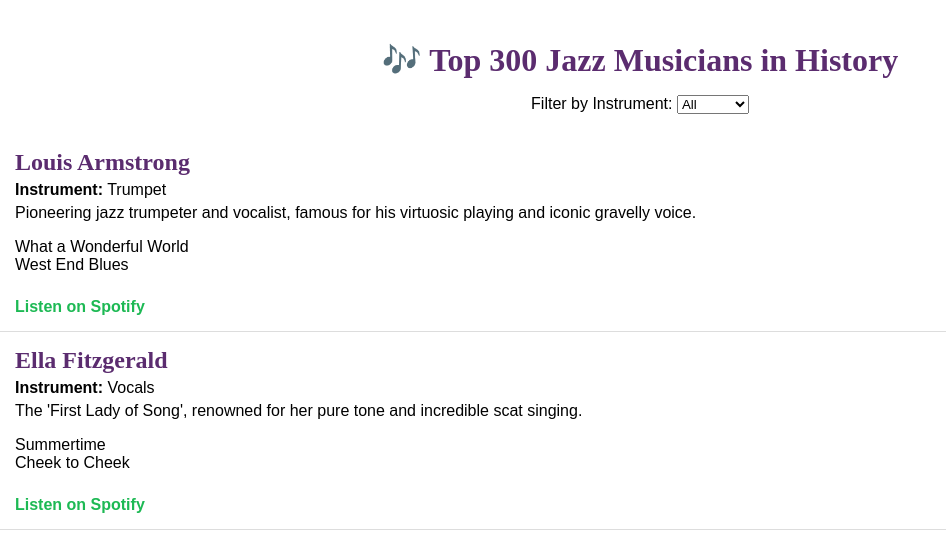
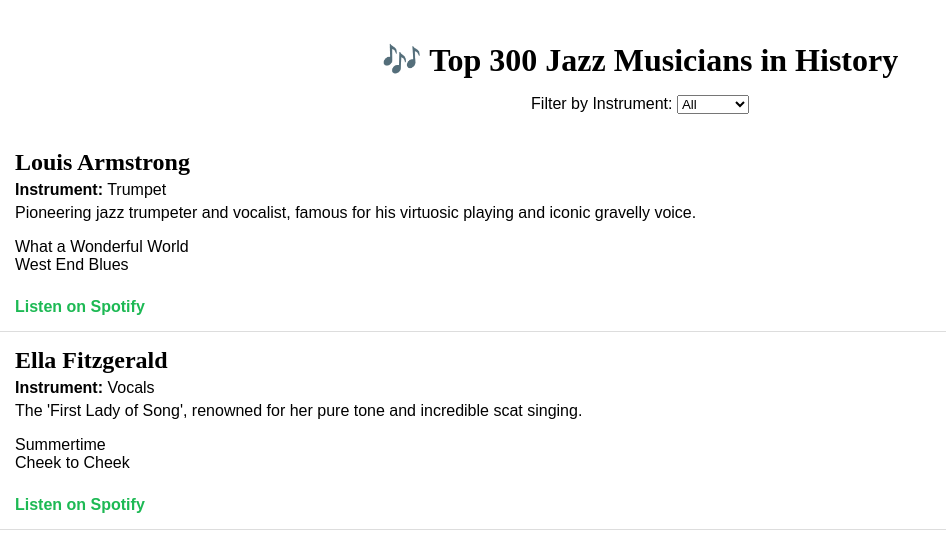
Before and after one commit to YorkMusicForum/jazz-musicians-app, a plain HTML site: page index.html in a window 1280 px wide. Shown: the whole page, without its empty margins (0-946 px from the left). Drawn offline with Linux system fonts and the light colour scheme; a web font is replaced by a local one.

Commit message:
Update styles.css

```diff
--- a/styles.css
+++ b/styles.css
@@ -11,7 +11,7 @@ header {
 }
 h1, h2 {
   font-family: 'Abeezee', serif;
-  color: #5B2C6F;
+  color: ##8b1453;
   margin-bottom: 0.5em;
 }
 .musician {
```
